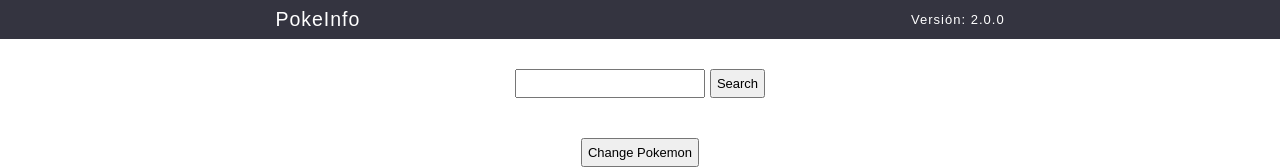
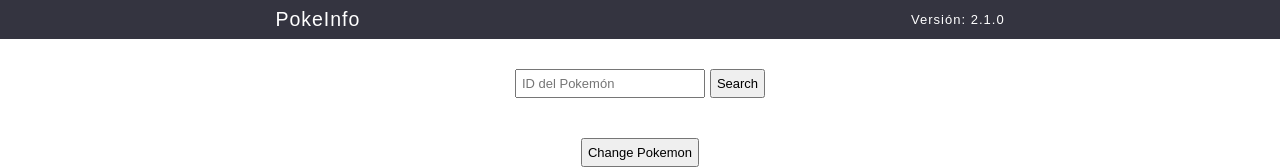
Before and after one commit to javialveo/poke-info, a plain HTML site: page index.html in a window 1280 px wide. Shown: the top 168 px of the page. Drawn offline with Linux system fonts and the light colour scheme; no server answers.

Commit message:
El tipo input, se ha cambiado de search a number para evitar errores por tipo de dato.

```diff
--- a/index.html
+++ b/index.html
@@ -15,7 +15,7 @@
 
     <main class="container">
       <form class="form">
-        <input id="searchInput" class="form__input" type="search">
+        <input id="searchInput" class="form__input" type="number" placeholder="ID del Pokemón">
         <button id="buttonSearch" class="form__button" type="button">Search</button>
       </form>
       <div  id="cardContainer" class="card__container" ></div>
--- a/js/main.js
+++ b/js/main.js
@@ -8,7 +8,7 @@ function getRandomNumber(min, max) {
 }
 
 function setAppVersion() {
-  const APP_VERSION = "2.0.0";
+  const APP_VERSION = "2.1.0";
   const label_version = document.querySelector("#versionApp");
 
   label_version.textContent = APP_VERSION;
```
